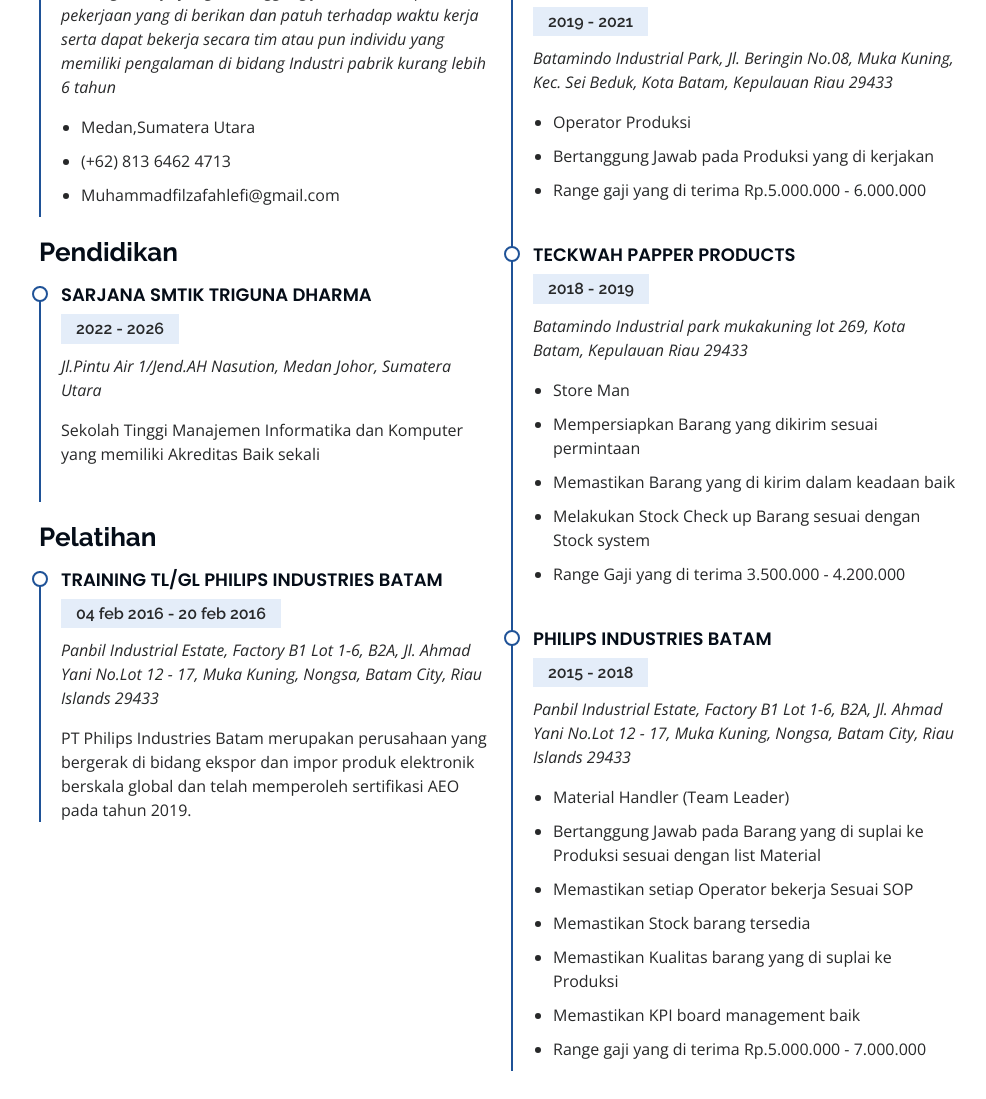
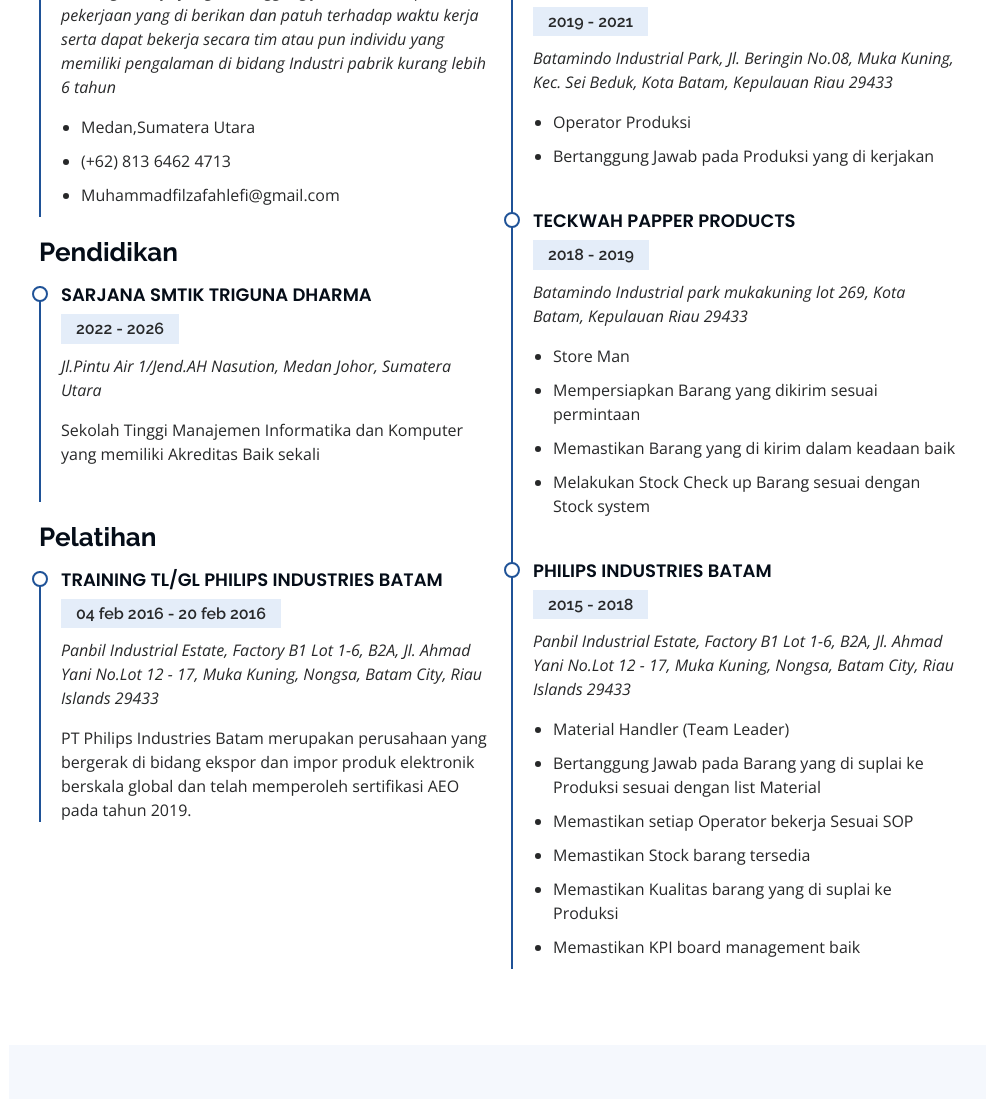
Before and after one commit to muhammadfilzafahlefi/Portofolio, a plain HTML site: page index.html in a window 1280 px wide. Shown: the part 3331-4430 px from the top of the page, without its empty margins (291-1277 px from the left). Drawn offline with nearby package versions, Linux system fonts and the light colour scheme.

Commit message:
Update index.html

```diff
--- a/index.html
+++ b/index.html
@@ -302,7 +302,7 @@
               <ul>
                 <li>Operator Produksi</li>
                 <li>Bertanggung Jawab pada Produksi yang di kerjakan </li>
-                <li>Range gaji yang di terima Rp.5.000.000 - 6.000.000</li>
+
               </ul>
             </div>
             <div class="resume-item">
@@ -314,7 +314,7 @@
                 <li>Mempersiapkan Barang yang dikirim sesuai permintaan</li>
                 <li>Memastikan Barang yang di kirim dalam keadaan baik </li>
                 <li>Melakukan Stock Check up Barang sesuai dengan Stock system</li>
-                <li>Range Gaji yang di terima 3.500.000 - 4.200.000</li>
+
               </ul>
             </div>
             <div class="resume-item">
@@ -328,7 +328,7 @@
                 <li>Memastikan Stock barang tersedia</li>
                 <li>Memastikan Kualitas barang yang di suplai ke Produksi</li>
                 <li>Memastikan KPI board management baik </li>
-                <li>Range gaji yang di terima Rp.5.000.000 - 7.000.000</li>
+
               </ul>
             </div>
           </div>
```
